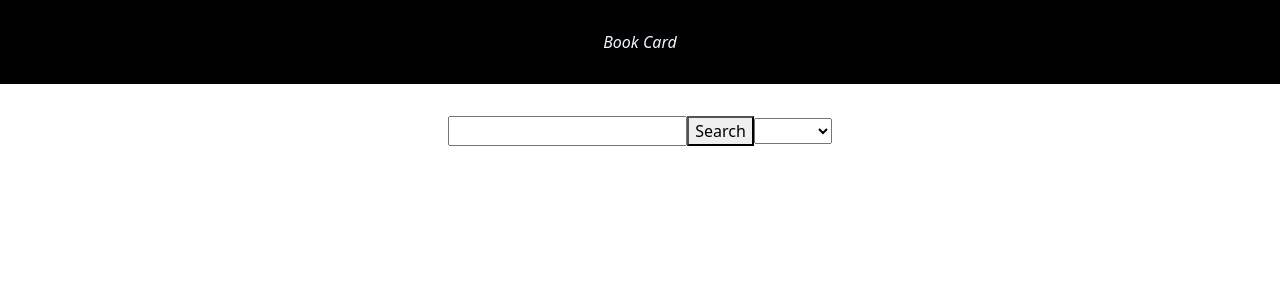
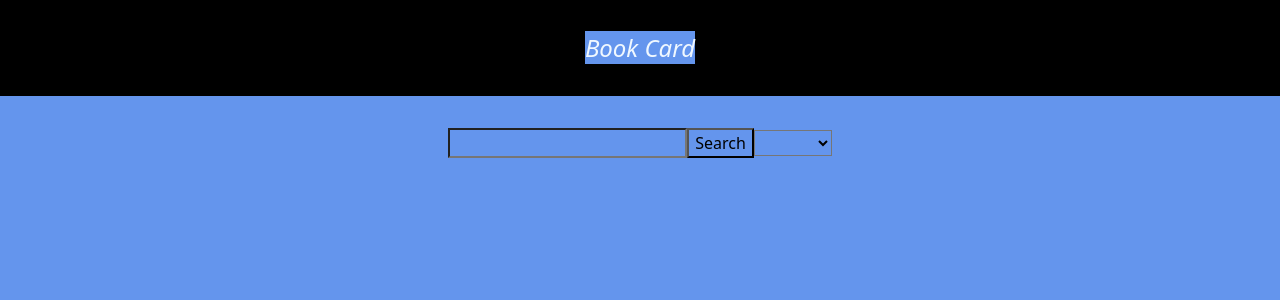
Before and after one commit to Omlawrence24/react-library, a React (Create React App) app: page / in a window 1280 px wide. Shown: the top 300 px of the page. Built offline with nearby package versions, Linux system fonts and the light colour scheme.

Commit message:
color update

```diff
--- a/src/App.css
+++ b/src/App.css
@@ -3,6 +3,7 @@
 *{
   box-sizing: border-box;
   margin: 0;
+  background-color:cornflowerblue;
 }
 
 .header{
@@ -10,12 +11,14 @@
   background: black;
   color: aliceblue;
   text-align: center;
+  font-size: x-large;
 }
 
 header h1{
   display:inline;
   margin-left: 15px;
   font-weight:300;
+  font-size: x-large;
 }
 
 /* ****************************SEARCH****************************** */
@@ -31,5 +34,6 @@ header h1{
 .card {
  width: 18rems;
  text-align: center;
+ background-color: darkgray;
 
 }
```
